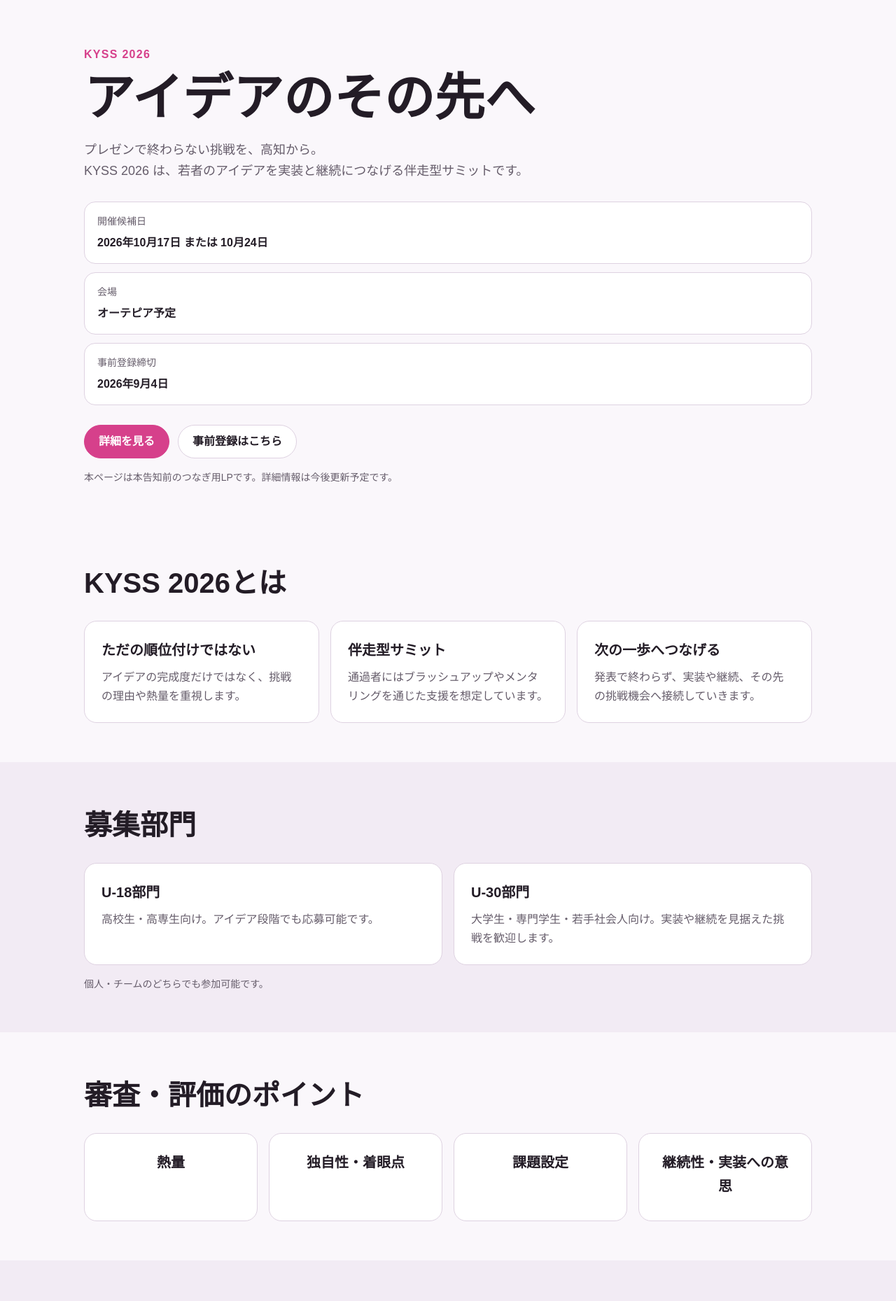
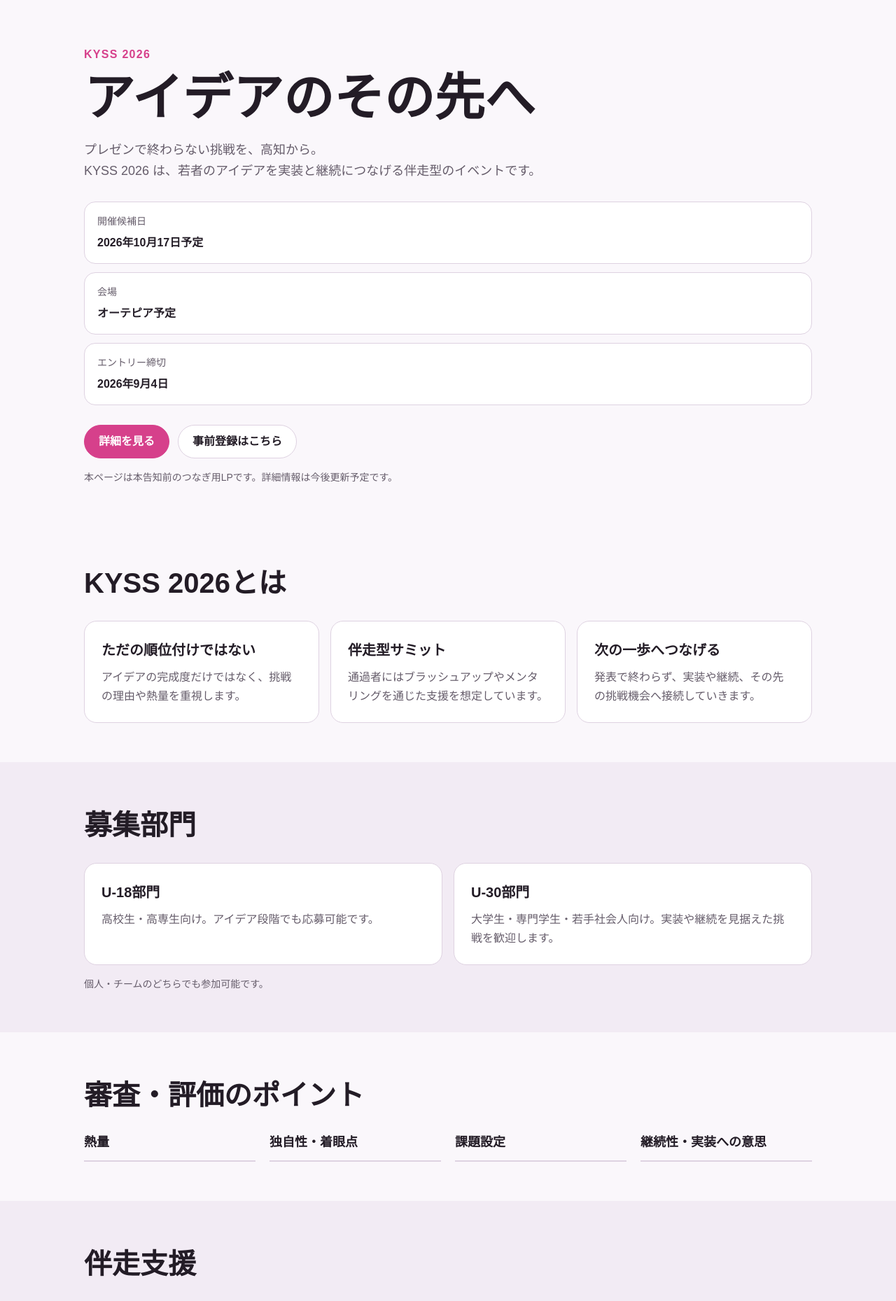
Before and after one commit to yuta-33/KYSS-LP, a Next.js app: page / in a window 1280 px wide. Shown: the top 1859 px of the page at 70% size. Built offline with nearby package versions, Linux system fonts and the light colour scheme.

Commit message:
next preLP

```diff
--- a/app/globals.css
+++ b/app/globals.css
@@ -170,8 +170,21 @@ h3 {
   color: var(--muted);
 }
 
-.grid.compact .card {
-  text-align: center;
+.criteriaList {
+  display: grid;
+  grid-template-columns: repeat(4, minmax(0, 1fr));
+  gap: 12px 20px;
+  margin: 0;
+  padding: 0;
+  list-style: none;
+}
+
+.criteriaList li {
+  padding: 0 0 12px;
+  border-bottom: 2px solid var(--line);
+  font-size: 18px;
+  font-weight: 700;
+  line-height: 1.5;
 }
 
 .timeline {
@@ -225,6 +238,7 @@ h3 {
   .grid.two,
   .grid.three,
   .grid.four,
+  .criteriaList,
   .timelineItem {
     grid-template-columns: 1fr;
   }
--- a/app/page.js
+++ b/app/page.js
@@ -1,10 +1,10 @@
 const formUrl = "https://forms.gle/replace-me";
 
 const schedule = [
-  ["9/4", "事前登録締切"],
+  ["9/4", "エントリー締切"],
   ["9/11", "一次通過者発表"],
   ["9/26", "ブラッシュアップDAY"],
-  ["10/17 または 10/24", "FINAL PITCH"]
+  ["10/17", "FINAL PITCH"]
 ];
 
 const faqItems = [
@@ -18,7 +18,7 @@ const faqItems = [
   },
   {
     q: "参加費はかかりますか？",
-    a: "現時点では無料開催を想定しています。正式要項で最終案内します。"
+    a: "現時点では無料開催を想定しています。"
   }
 ];
 
@@ -32,20 +32,20 @@ export default function Home() {
           <p className="lead">
             プレゼンで終わらない挑戦を、高知から。
             <br />
-            KYSS 2026 は、若者のアイデアを実装と継続につなげる伴走型サミットです。
+            KYSS 2026 は、若者のアイデアを実装と継続につなげる伴走型のイベントです。
           </p>
 
           <div className="summary">
             <div>
               <span>開催候補日</span>
-              <strong>2026年10月17日 または 10月24日</strong>
+              <strong>2026年10月17日予定</strong>
             </div>
             <div>
               <span>会場</span>
               <strong>オーテピア予定</strong>
             </div>
             <div>
-              <span>事前登録締切</span>
+              <span>エントリー締切</span>
               <strong>2026年9月4日</strong>
             </div>
           </div>
@@ -110,12 +110,12 @@ export default function Home() {
       <section className="section">
         <div className="container">
           <h2>審査・評価のポイント</h2>
-          <div className="grid four compact">
-            <article className="card"><h3>熱量</h3></article>
-            <article className="card"><h3>独自性・着眼点</h3></article>
-            <article className="card"><h3>課題設定</h3></article>
-            <article className="card"><h3>継続性・実装への意思</h3></article>
-          </div>
+          <ul className="criteriaList">
+            <li>熱量</li>
+            <li>独自性・着眼点</li>
+            <li>課題設定</li>
+            <li>継続性・実装への意思</li>
+          </ul>
         </div>
       </section>
 
```
